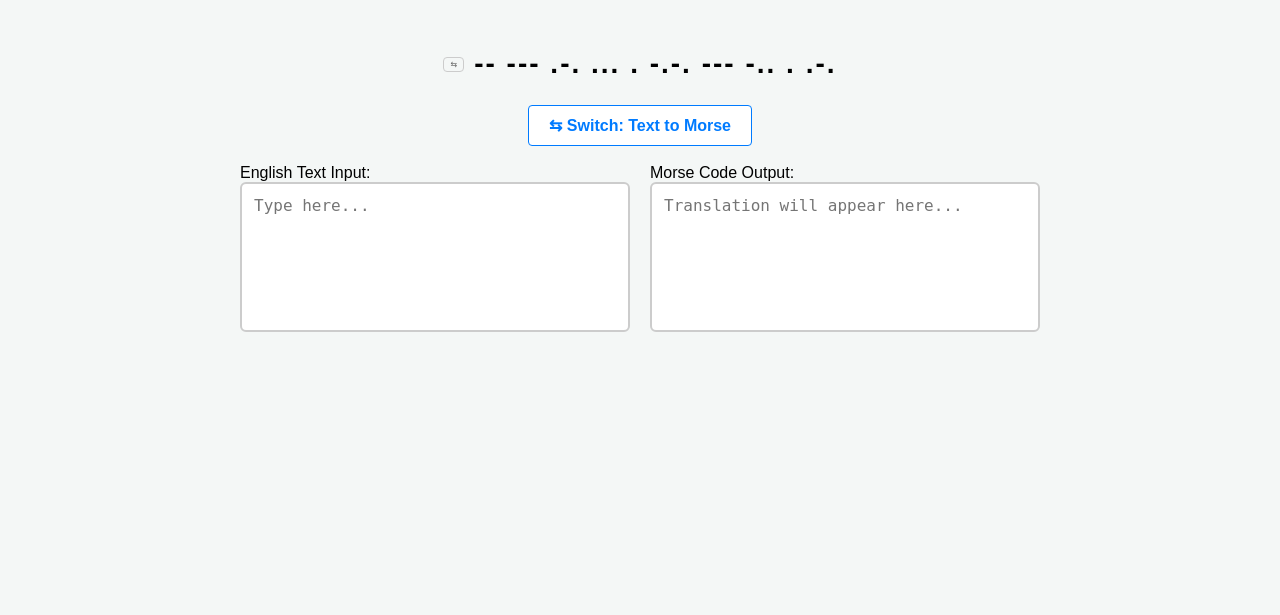
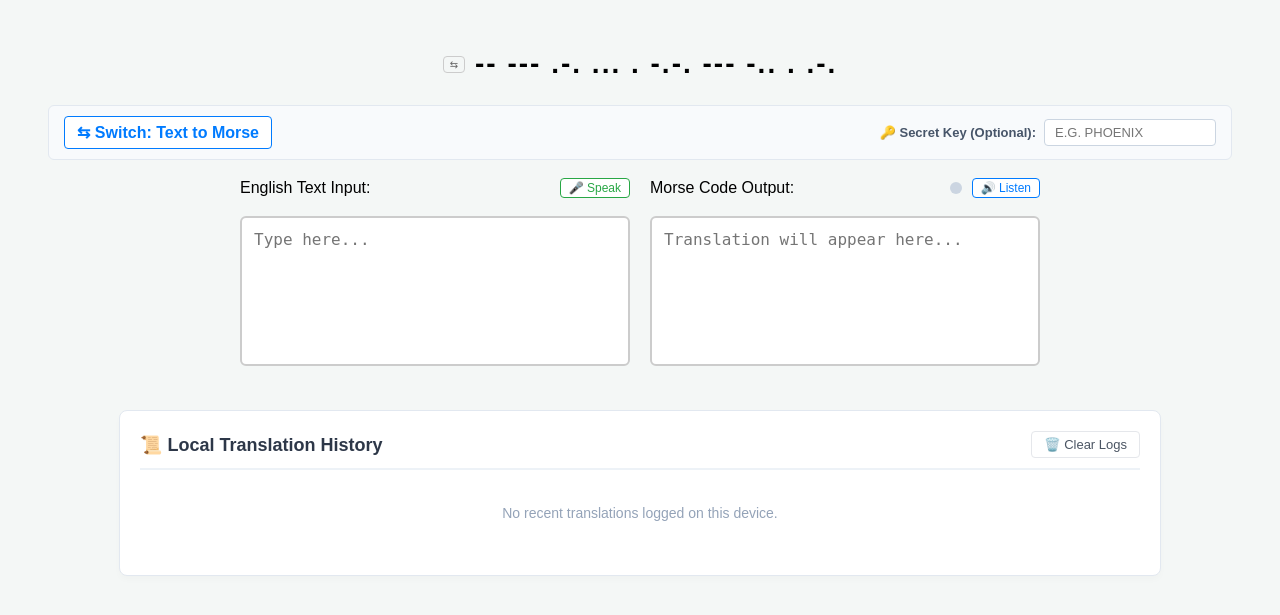
Before and after one commit to sailaxman-224/morsecoder, a Flask app: page / in a window 1280 px wide. Shown: the top 615 px of the page. Run offline with Flask 3, Linux system fonts and the light colour scheme.

Commit message:
Save stable deployment version before cryptography refactor

```diff
--- a/static/script.js
+++ b/static/script.js
@@ -5,7 +5,21 @@ const outputLabel = document.getElementById('outputLabel');
 const userInput = document.getElementById('user_input');
 const outputResult = document.getElementById('output_result');
 const samplePhrasesContainer = document.getElementById('samplePhrasesContainer');
-const sampleButtons = document.querySelectorAll('.sample-item-btn');
+const panelDropdown = document.getElementById('panelDropdown');
+const titleSwapBtn = document.getElementById('titleSwapBtn');
+const mainTitle = document.getElementById('mainTitle');
+const smartAudioBtn = document.getElementById('smartAudioBtn');
+const micBtn = document.getElementById('micBtn');
+const historyLogContainer = document.getElementById('historyLogContainer');
+const clearHistoryBtn = document.getElementById('clearHistoryBtn');
+
+let activeAudioCtx = null;
+let activeOscillators = [];
+let activeSpeechUtterance = null;
+let saveDebounceTimeout = null;
+
+// Load stored logs immediately when the document window initializes
+document.addEventListener('DOMContentLoaded', renderHistory);
 
 // --- 1. Dynamic UI Swap & Side Panel Visibility ---
 swapBtn.addEventListener('click', () => {
@@ -15,8 +29,6 @@ swapBtn.addEventListener('click', () => {
         inputLabel.innerHTML = 'Morse Code Input:';
         outputLabel.innerHTML = 'English Text Output:';
         userInput.placeholder = 'Type Morse code here (e.g., .... . -.--)...';
-
-        // Dynamic visibility shift: Reveal the left panel on decode mode
         samplePhrasesContainer.classList.remove('hidden');
     } else {
         modeStatus.value = 'encode';
@@ -24,16 +36,14 @@ swapBtn.addEventListener('click', () => {
         inputLabel.innerHTML = 'English Text Input:';
         outputLabel.innerHTML = 'Morse Code Output:';
         userInput.placeholder = 'Type English text here...';
-
-        // Hide it cleanly when typing standard English text
         samplePhrasesContainer.classList.add('hidden');
     }
     userInput.value = '';
     outputResult.value = '';
+    stopAllAudio();
 });
 
 // --- 2. Real-Time Translation Engine (AJAX Fetch) ---
-        // Create a separate function so we can call it whenever input OR language changes
 function triggerTranslation() {
     const textValue = userInput.value;
     const targetLangDropdown = document.getElementById('targetLangDropdown');
@@ -49,45 +59,280 @@ swapBtn.addEventListener('click', () => {
         body: JSON.stringify({
             user_input: textValue,
             mode: modeStatus.value,
-                    target_lang: targetLangDropdown ? targetLangDropdown.value : 'english' // Send chosen language
+            target_lang: targetLangDropdown ? targetLangDropdown.value : 'english'
         })
     })
     .then(response => response.text())
-            .then(translation => { outputResult.value = translation; })
+    .then(translation => {
+        outputResult.value = translation;
+
+        // DEBOUNCE LOGGING: Wait for the user to stop typing for 1.5 seconds before committing to history
+        clearTimeout(saveDebounceTimeout);
+        saveDebounceTimeout = setTimeout(() => {
+            saveToLocalStorage(textValue, translation, modeStatus.value, targetLangDropdown ? targetLangDropdown.value : 'english');
+        }, 1500);
+    })
     .catch(error => console.error('API Translation Error:', error));
 }
 
-        // Listen for typing inputs
 userInput.addEventListener('input', triggerTranslation);
 
-        // Also listen for language dropdown changes so it translates instantly if the language shifts!
+if (document.getElementById('targetLangDropdown')) {
     document.getElementById('targetLangDropdown').addEventListener('change', triggerTranslation);
+}
+
 // --- 3. Compact Dropdown Auto-Fill Logic ---
-const panelDropdown = document.getElementById('panelDropdown');
-
+if (panelDropdown) {
     panelDropdown.addEventListener('change', () => {
-    // Read the selected option's value (the Morse code tokens)
         const selectedMorse = panelDropdown.value;
-
         if (selectedMorse) {
             userInput.value = selectedMorse;
-        userInput.dispatchEvent(new Event('input')); // Spin up real-time translation
-
-        // Optional: Reset the dropdown selection view back to the placeholder
+            userInput.dispatchEvent(new Event('input'));
             panelDropdown.value = "";
         }
     });
-
+}
 
 // --- 4. Title Interactive Toggle Logic ---
-const titleSwapBtn = document.getElementById('titleSwapBtn');
-const mainTitle = document.getElementById('mainTitle');
-
+if (titleSwapBtn && mainTitle) {
     titleSwapBtn.addEventListener('click', () => {
-    // Check if the title is currently showing the Morse string tokens
         if (mainTitle.innerHTML === '-- --- .-. ... . -.-. --- -.. . .-.') {
             mainTitle.innerHTML = 'MORSECODER';
         } else {
             mainTitle.innerHTML = '-- --- .-. ... . -.-. --- -.. . .-.';
         }
     });
+}
+
+// --- 5. Privacy-Focused LocalStorage Data Engine ---
+function saveToLocalStorage(input, output, mode, lang) {
+    if (!input.trim() || !output.trim()) return;
+
+    let history = JSON.parse(localStorage.getItem('morse_history')) || [];
+
+    // Skip duplicating logs if the exact same translation was just written
+    if (history.length > 0 && history[0].input === input && history[0].output === output) return;
+
+    const logEntry = {
+        input: input,
+        output: output,
+        mode: mode === 'encode' ? 'Text ➔ Morse' : 'Morse ➔ Text',
+        lang: lang.toUpperCase(),
+        timestamp: new Date().toLocaleTimeString([], { hour: '2-digit', minute: '2-digit' })
+    };
+
+    history.unshift(logEntry); // Push newest entries to the top
+    if (history.length > 10) history.pop(); // Cap history pool at 10 items to prevent bloat
+
+    localStorage.setItem('morse_history', JSON.stringify(history));
+    renderHistory();
+}
+
+function renderHistory() {
+    let history = JSON.parse(localStorage.getItem('morse_history')) || [];
+
+    if (history.length === 0) {
+        historyLogContainer.innerHTML = '<p class="empty-log-msg">No recent translations logged on this device.</p>';
+        return;
+    }
+
+    historyLogContainer.innerHTML = history.map(entry => `
+        <div class="history-card">
+            <div class="data-block">
+                <strong>Source</strong>
+                <span>${entry.input}</span>
+            </div>
+            <div class="data-block">
+                <strong>Translation</strong>
+                <span>${entry.output}</span>
+            </div>
+            <div>
+                <span class="history-tag">${entry.mode} [${entry.lang}]</span>
+            </div>
+        </div>
+    `).join('');
+}
+
+clearHistoryBtn.addEventListener('click', () => {
+    localStorage.removeItem('morse_history');
+    renderHistory();
+});
+
+// --- 6. The Unified Smart Audio Controller Engine ---
+if (smartAudioBtn) {
+    smartAudioBtn.addEventListener('click', () => {
+        if ((activeAudioCtx && activeAudioCtx.state !== 'closed') || (window.speechSynthesis && window.speechSynthesis.speaking)) {
+            stopAllAudio();
+            return;
+        }
+        const outputValue = outputResult.value.trim();
+        if (!outputValue) return;
+
+        if (modeStatus.value === 'encode') {
+            playMorseWaves(outputValue);
+        } else {
+            playTextSpeech(outputValue);
+        }
+    });
+}
+
+// Logic Block for Synthesizing Morse Radio Wave Signalling via Web Audio API
+function playMorseWaves(morseCode) {
+    const AudioContext = window.AudioContext || window.webkitAudioContext;
+    if (!AudioContext) return alert("Your browser doesn't support Web Audio API");
+
+    activeAudioCtx = new AudioContext();
+    const beacon = document.getElementById('visualBeacon');
+    let currentTime = activeAudioCtx.currentTime;
+
+    const dotDuration = 0.1;
+    const dashDuration = dotDuration * 3;
+    const toneFrequency = 600;
+
+    setSmartButtonToStopState();
+
+    // Force clear any hanging styles before starting the transmission loop
+    if (beacon) beacon.style.backgroundColor = '#cbd5e1';
+
+    morseCode.split('').forEach(symbol => {
+        if (symbol === '.' || symbol === '-') {
+            const duration = (symbol === '.') ? dotDuration : dashDuration;
+
+            const oscillator = activeAudioCtx.createOscillator();
+            const gainNode = activeAudioCtx.createGain();
+
+            oscillator.type = 'sine';
+            oscillator.frequency.value = toneFrequency;
+
+            gainNode.gain.setValueAtTime(0, currentTime);
+            gainNode.gain.linearRampToValueAtTime(1, currentTime + 0.005);
+            gainNode.gain.setValueAtTime(1, currentTime + duration);
+            gainNode.gain.linearRampToValueAtTime(0, currentTime + duration + 0.005);
+
+            oscillator.connect(gainNode);
+            gainNode.connect(activeAudioCtx.destination);
+
+            oscillator.start(currentTime);
+            oscillator.stop(currentTime + duration + 0.01);
+            activeOscillators.push(oscillator);
+
+            // --- FIXED RELIABLE VISUAL SIGNALLING TIMING ---
+            // Calculate the absolute delay from the exact millisecond the user clicked "Listen"
+            const delayStartMs = (currentTime - activeAudioCtx.currentTime) * 1000;
+            const delayStopMs = (currentTime + duration - activeAudioCtx.currentTime) * 1000;
+
+            setTimeout(() => {
+                if (activeAudioCtx && beacon) {
+                    beacon.style.setProperty('background-color', '#fbbf24', 'important');
+                }
+            }, delayStartMs);
+
+            setTimeout(() => {
+                if (beacon) {
+                    beacon.style.setProperty('background-color', '#cbd5e1', 'important');
+                }
+            }, delayStopMs);
+
+            currentTime += duration + dotDuration;
+        } else if (symbol === ' ') {
+            currentTime += dotDuration * 2;
+        } else if (symbol === '/') {
+            currentTime += dotDuration * 4;
+        }
+    });
+
+    const totalDurationMs = (currentTime - activeAudioCtx.currentTime) * 1000;
+    setTimeout(() => {
+        if (activeAudioCtx) {
+            resetSmartButtonUI();
+            if (beacon) beacon.style.setProperty('background-color', '#cbd5e1', 'important');
+        }
+    }, totalDurationMs);
+}
+function playTextSpeech(textToSpeak) {
+    activeSpeechUtterance = new SpeechSynthesisUtterance(textToSpeak);
+
+    const langMapping = {
+        'english': 'en-US',
+        'hindi': 'hi-IN',
+        'telugu': 'te-IN',
+        'spanish': 'es-ES',
+        'french': 'fr-FR',
+        'german': 'de-DE'
+    };
+
+    const targetLangDropdown = document.getElementById('targetLangDropdown');
+    const selectedLangKey = targetLangDropdown ? targetLangDropdown.value : 'english';
+    activeSpeechUtterance.lang = langMapping[selectedLangKey] || 'en-US';
+
+    setSmartButtonToStopState();
+    activeSpeechUtterance.onend = () => { resetSmartButtonUI(); };
+    window.speechSynthesis.speak(activeSpeechUtterance);
+}
+
+function setSmartButtonToStopState() {
+    smartAudioBtn.innerHTML = '🛑 Stop Sound';
+    smartAudioBtn.style.borderColor = '#dc3545';
+    smartAudioBtn.style.color = '#dc3545';
+}
+
+function resetSmartButtonUI() {
+    smartAudioBtn.innerHTML = '🔊 Listen';
+    smartAudioBtn.style.borderColor = '#007bff';
+    smartAudioBtn.style.color = '#007bff';
+}
+
+function stopAllAudio() {
+    if (activeOscillators.length > 0) {
+        activeOscillators.forEach(osc => { try { osc.stop(); } catch(e){} });
+        activeOscillators = [];
+    }
+    if (activeAudioCtx) {
+        activeAudioCtx.close();
+        activeAudioCtx = null;
+    }
+    if (window.speechSynthesis) {
+        window.speechSynthesis.cancel();
+    }
+    resetSmartButtonUI();
+}
+
+// --- 7. Voice Dictation Engine ---
+const SpeechRecognition = window.SpeechRecognition || window.webkitSpeechRecognition;
+
+if (SpeechRecognition && micBtn) {
+    const recognition = new SpeechRecognition();
+    recognition.continuous = false;
+    recognition.interimResults = false;
+    recognition.lang = 'en-US';
+
+    micBtn.addEventListener('click', () => {
+        if (micBtn.classList.contains('recording')) {
+            recognition.stop();
+            return;
+        }
+        stopAllAudio();
+        recognition.start();
+    });
+
+    recognition.onstart = () => {
+        micBtn.classList.add('recording');
+        micBtn.innerHTML = '🛑 Listening...';
+        micBtn.style.backgroundColor = '#28a745';
+        micBtn.style.color = 'white';
+    };
+
+    recognition.onresult = (event) => {
+        userInput.value = event.results[0][0].transcript;
+        userInput.dispatchEvent(new Event('input'));
+    };
+
+    recognition.onend = () => {
+        micBtn.classList.remove('recording');
+        micBtn.innerHTML = '🎤 Speak';
+        micBtn.style.backgroundColor = 'white';
+        micBtn.style.color = '#28a745';
+    };
+} else if (micBtn) {
+    micBtn.style.display = 'none';
+}
--- a/static/style.css
+++ b/static/style.css
@@ -138,7 +138,7 @@ button[type="submit"] {
     color: #666;
     border-radius: 4px;
     padding: 2px 6px;
-    font-size: 8px;
+    font-size: 10px;
     cursor: pointer;
     transition: all 0.2s ease;
 }
@@ -155,3 +155,97 @@ button[type="submit"] {
     font-size: 28px;
     letter-spacing: 2px;
 }
+
+
+/* History Component Layout */
+.history-section-wrapper {
+    max-width: 1000px;
+    margin: 40px auto 20px auto;
+    background: white;
+    border: 1px solid #e2e8f0;
+    border-radius: 8px;
+    padding: 20px;
+    box-shadow: 0 4px 6px rgba(0, 0, 0, 0.02);
+}
+
+.history-header {
+    display: flex;
+    justify-content: space-between;
+    align-items: center;
+    border-bottom: 2px solid #edf2f7;
+    padding-bottom: 10px;
+    margin-bottom: 15px;
+}
+
+.history-header h2 {
+    font-size: 18px;
+    margin: 0;
+    color: #2d3748;
+}
+
+.clear-btn {
+    background: none;
+    border: 1px solid #e5e7eb;
+    color: #4b5563;
+    padding: 5px 12px;
+    border-radius: 4px;
+    font-size: 13px;
+    cursor: pointer;
+    transition: all 0.2s;
+}
+
+.clear-btn:hover {
+    background: #fee2e2;
+    border-color: #fca5a5;
+    color: #dc3545;
+}
+
+/* Individual Card Styling */
+.history-card {
+    background: #f8fafc;
+    border-left: 4px solid #007bff;
+    padding: 12px 15px;
+    margin-bottom: 10px;
+    border-radius: 0 6px 6px 0;
+    display: grid;
+    grid-template-columns: 1fr 1fr auto;
+    gap: 15px;
+    align-items: center;
+    animation: fadeIn 0.3s ease-in-out;
+}
+
+.history-card .data-block strong {
+    display: block;
+    font-size: 11px;
+    color: #64748b;
+    text-transform: uppercase;
+    letter-spacing: 0.5px;
+    margin-bottom: 2px;
+}
+
+.history-card .data-block span {
+    font-size: 14px;
+    color: #334155;
+    word-break: break-all;
+}
+
+.history-tag {
+    font-size: 11px;
+    background: #e2e8f0;
+    color: #475569;
+    padding: 2px 8px;
+    border-radius: 12px;
+    font-weight: 600;
+}
+
+.empty-log-msg {
+    text-align: center;
+    color: #94a3b8;
+    font-size: 14px;
+    padding: 20px 0;
+}
+
+@keyframes fadeIn {
+    from { opacity: 0; transform: translateY(5px); }
+    to { opacity: 1; transform: translateY(0); }
+}
--- a/templates/index.html
+++ b/templates/index.html
@@ -13,9 +13,16 @@
     </div>
 
     <form action="/" method="POST">
-        <div class="control-header">
+        <div class="control-header" style="display: flex; gap: 15px; align-items: center; justify-content: space-between; background: #f8fafc; padding: 10px 15px; border-radius: 6px; border: 1px solid #e2e8f0;">
+            <div style="display: flex; gap: 10px; align-items: center;">
                 <input type="hidden" name="mode" id="modeStatus" value="encode">
-            <button type="button" id="swapBtn">⇆ Switch: Text to Morse</button>
+                <button type="button" id="swapBtn" style="padding: 6px 12px; font-weight: 600;">⇆ Switch: Text to Morse</button>
+            </div>
+
+            <div style="display: flex; align-items: center; gap: 8px;">
+                <label for="secretKeyInput" style="font-size: 13px; font-weight: 600; color: #475569;">🔑 Secret Key (Optional):</label>
+                <input type="password" id="secretKeyInput" name="secret_key" placeholder="e.g. PHOENIX" style="padding: 5px 10px; border-radius: 4px; border: 1px solid #cbd5e1; font-size: 13px; text-transform: uppercase; width: 150px;">
+            </div>
         </div>
         <br>
 
@@ -44,12 +51,23 @@
 
             <div class="converter-container">
                 <div class="box-wrapper">
-                    <label id="inputLabel" for="user_input">English Text Input:</label><br>
+                    <div style="display: flex; justify-content: space-between; align-items: center;">
+                        <label id="inputLabel" for="user_input">English Text Input:</label>
+                        <button type="button" id="micBtn" style="padding: 2px 8px; font-size: 12px; cursor: pointer; border-radius: 4px; border: 1px solid #28a745; background: white; color: #28a745;">🎤 Speak</button>
+                    </div>
+                    <br>
                     <textarea name="user_input" id="user_input" placeholder="Type here...">{{ user_input }}</textarea>
                 </div>
 
                 <div class="box-wrapper">
-                    <label id="outputLabel" for="output_result">Morse Code Output:</label><br>
+                    <div style="display: flex; justify-content: space-between; align-items: center;">
+                        <label id="outputLabel" for="output_result">Morse Code Output:</label>
+                        <div style="display: flex; align-items: center; gap: 10px;">
+                            <div id="visualBeacon" style="width: 12px; height: 12px; border-radius: 50%; background-color: #cbd5e1; transition: background-color 0.05s ease;"></div>
+                            <button type="button" id="smartAudioBtn" style="padding: 2px 8px; font-size: 12px; cursor: pointer; border-radius: 4px; border: 1px solid #007bff; background: white; color: #007bff;">🔊 Listen</button>
+                        </div>
+                    </div>
+                    <br>
                     <textarea id="output_result" readonly placeholder="Translation will appear here...">{{ result }}</textarea>
                 </div>
             </div>
@@ -57,6 +75,16 @@
         </div>
     </form>
 
+    <div class="history-section-wrapper">
+        <div class="history-header">
+            <h2>📜 Local Translation History</h2>
+            <button type="button" id="clearHistoryBtn" class="clear-btn">🗑️ Clear Logs</button>
+        </div>
+        <div id="historyLogContainer" class="history-log-container">
+            <p class="empty-log-msg">No recent translations logged on this device.</p>
+        </div>
+    </div>
+
     <script src="{{ url_for('static', filename='script.js') }}"></script>
 </body>
 </html>
```
Lines whose indentation alone changed are shown as unchanged.
